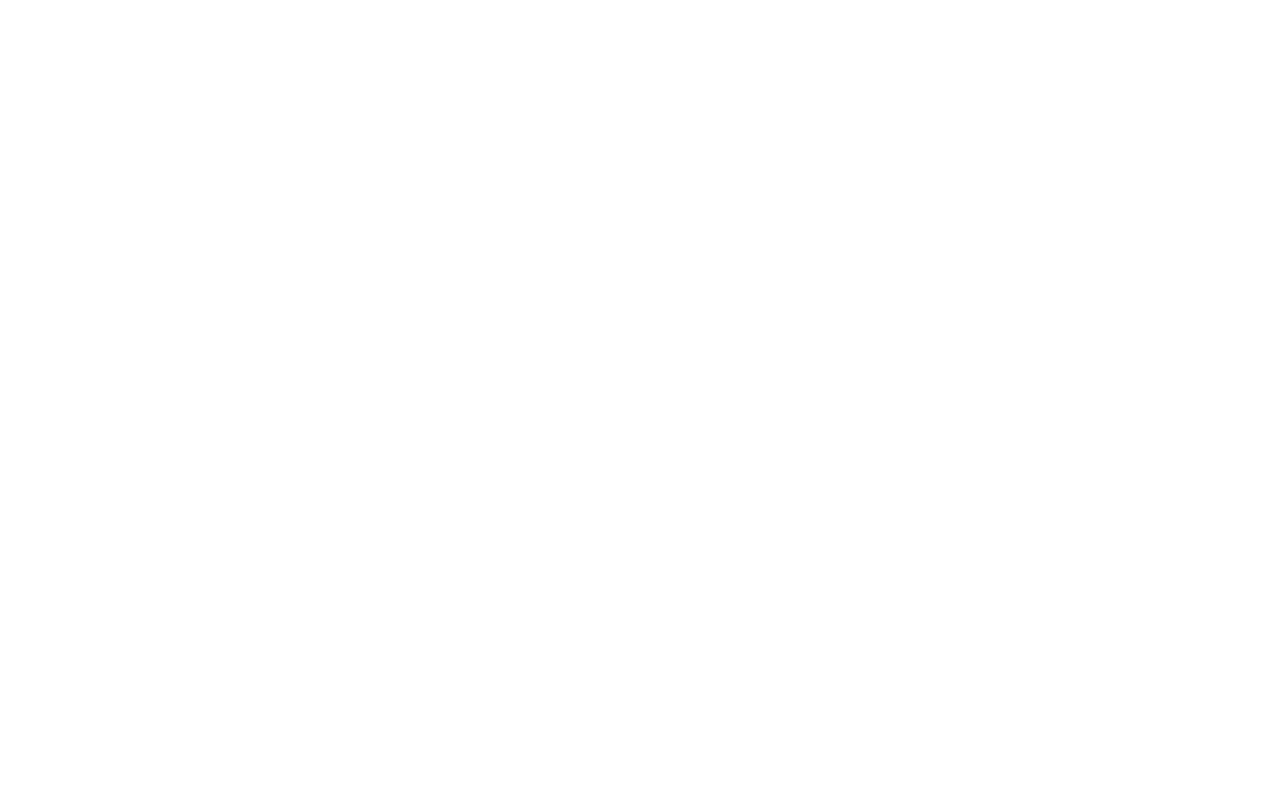
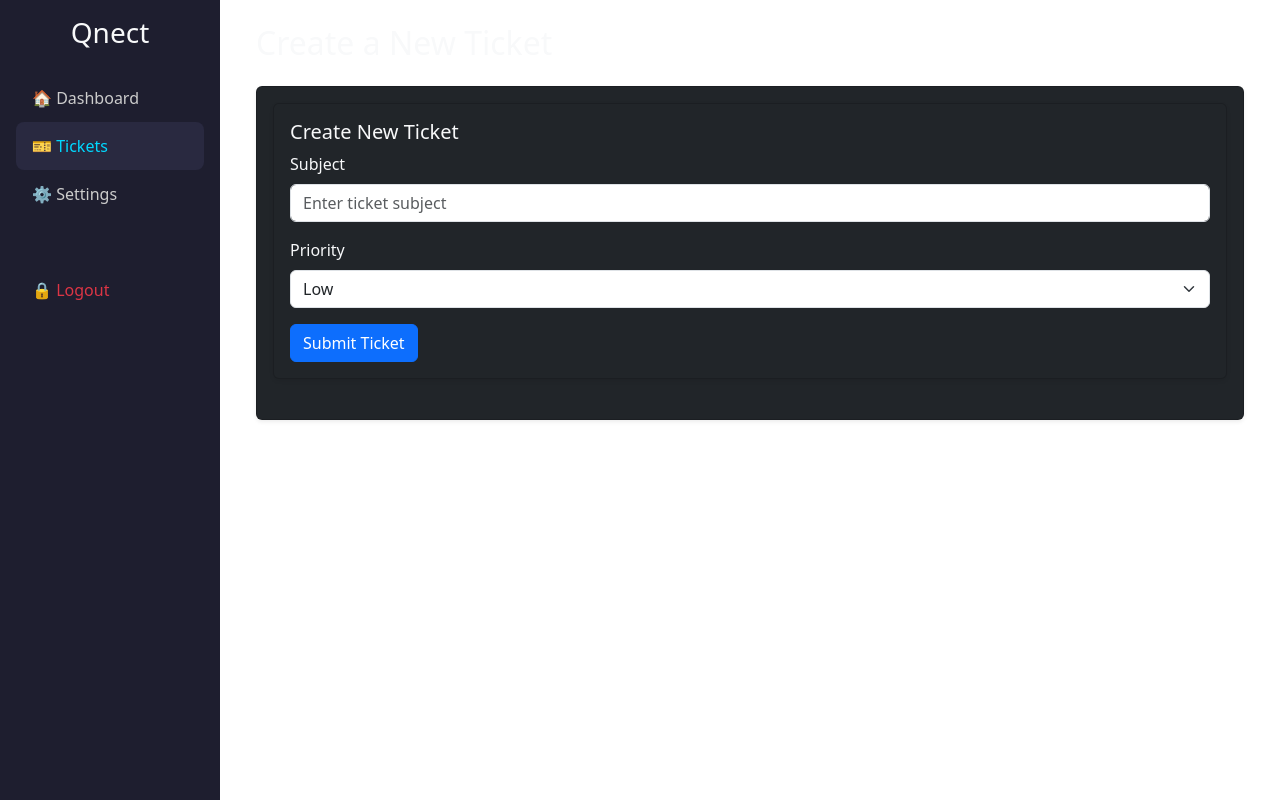
Before and after one commit to PopoyJay/Qnect, a React (Create React App) app in the folder frontend/: page /tickets in a window 1280 px wide. Before the commit this address had no page. Built offline with nearby package versions, Linux system fonts and the light colour scheme; sample sign-in values are in the browser's storage.

Commit message:
Adding Ticket Forms

```diff
--- a/frontend/src/App.js
+++ b/frontend/src/App.js
@@ -2,8 +2,9 @@ import React from 'react';
 import { BrowserRouter as Router, Routes, Route, Navigate } from 'react-router-dom';
 import LoginPage from './pages/LoginPage';
 import DashboardPage from './pages/DashboardPage';
+import TicketsPage from './pages/TicketsPage'; // ✅ Add this import
 
-// Simple protected route wrapper
+// ✅ Simple protected route wrapper
 const PrivateRoute = ({ children }) => {
   const token = localStorage.getItem('token');
   return token ? children : <Navigate to="/login" replace />;
@@ -15,11 +16,23 @@ const App = () => {
       <Routes>
         <Route path="/" element={<Navigate to="/login" />} />
         <Route path="/login" element={<LoginPage />} />
+
+        {/* ✅ Protected Dashboard Route */}
         <Route
           path="/dashboard"
           element={
             <PrivateRoute>
               <DashboardPage />
+            </PrivateRoute>
+          }
+        />
+
+        {/* ✅ Protected Tickets Route */}
+        <Route
+          path="/tickets"
+          element={
+            <PrivateRoute>
+              <TicketsPage />
             </PrivateRoute>
           }
         />
--- a/frontend/src/components/Sidebar.js
+++ b/frontend/src/components/Sidebar.js
@@ -43,5 +43,10 @@ const Sidebar = () => {
     </div>
   );
 };
-
+<li className="nav-item">
+  <Link to="/tickets" className="nav-link">
+    <i className="bi bi-card-list me-2"></i>
+    Tickets
+  </Link>
+</li>
 export default Sidebar;
--- a/frontend/src/components/TicketCreationForm.js
+++ b/frontend/src/components/TicketCreationForm.js
@@ -0,0 +1,60 @@
+import React, { useState } from 'react';
+import { Form, Button, Card } from 'react-bootstrap';
+
+const TicketCreationForm = ({ onCreate }) => {
+  const [subject, setSubject] = useState('');
+  const [priority, setPriority] = useState('Low');
+
+  const handleSubmit = (e) => {
+    e.preventDefault();
+    const newTicket = {
+      id: Date.now(),
+      subject,
+      status: 'Pending',
+      priority,
+      assignedTo: 'Unassigned',
+      date: new Date().toISOString().split('T')[0]
+    };
+    onCreate(newTicket);
+    setSubject('');
+    setPriority('Low');
+  };
+
+  return (
+    <Card className="bg-dark text-light mb-4 shadow-sm">
+      <Card.Body>
+        <h5>Create New Ticket</h5>
+        <Form onSubmit={handleSubmit}>
+          <Form.Group controlId="formSubject" className="mb-3">
+            <Form.Label>Subject</Form.Label>
+            <Form.Control
+              type="text"
+              placeholder="Enter ticket subject"
+              value={subject}
+              onChange={(e) => setSubject(e.target.value)}
+              required
+            />
+          </Form.Group>
+
+          <Form.Group controlId="formPriority" className="mb-3">
+            <Form.Label>Priority</Form.Label>
+            <Form.Select
+              value={priority}
+              onChange={(e) => setPriority(e.target.value)}
+            >
+              <option value="Low">Low</option>
+              <option value="Medium">Medium</option>
+              <option value="High">High</option>
+            </Form.Select>
+          </Form.Group>
+
+          <Button variant="primary" type="submit">
+            Submit Ticket
+          </Button>
+        </Form>
+      </Card.Body>
+    </Card>
+  );
+};
+
+export default TicketCreationForm;
--- /dev/null
+++ b/frontend/src/pages/TicketsPage.js
@@ -0,0 +1,29 @@
+import React from 'react';
+import { Container, Row, Col, Card } from 'react-bootstrap';
+import Sidebar from '../components/Sidebar';
+import TicketCreationForm from '../components/TicketCreationForm';
+import '../styles/dark-theme.css';
+
+const TicketsPage = () => {
+  return (
+    <div className="d-flex">
+      <Sidebar />
+      <div className="main-content flex-grow-1 p-4" style={{ marginLeft: '220px' }}>
+        <Container fluid>
+          <h2 className="text-light mb-4">Create a New Ticket</h2>
+          <Row>
+            <Col md={12}>
+              <Card className="bg-dark text-light shadow-sm">
+                <Card.Body>
+                  <TicketCreationForm />
+                </Card.Body>
+              </Card>
+            </Col>
+          </Row>
+        </Container>
+      </div>
+    </div>
+  );
+};
+
+export default TicketsPage;
```
Also changed, not shown: frontend/src/context/UserContext.js (renamed from frontend/src/contexts/UserContext.js).
